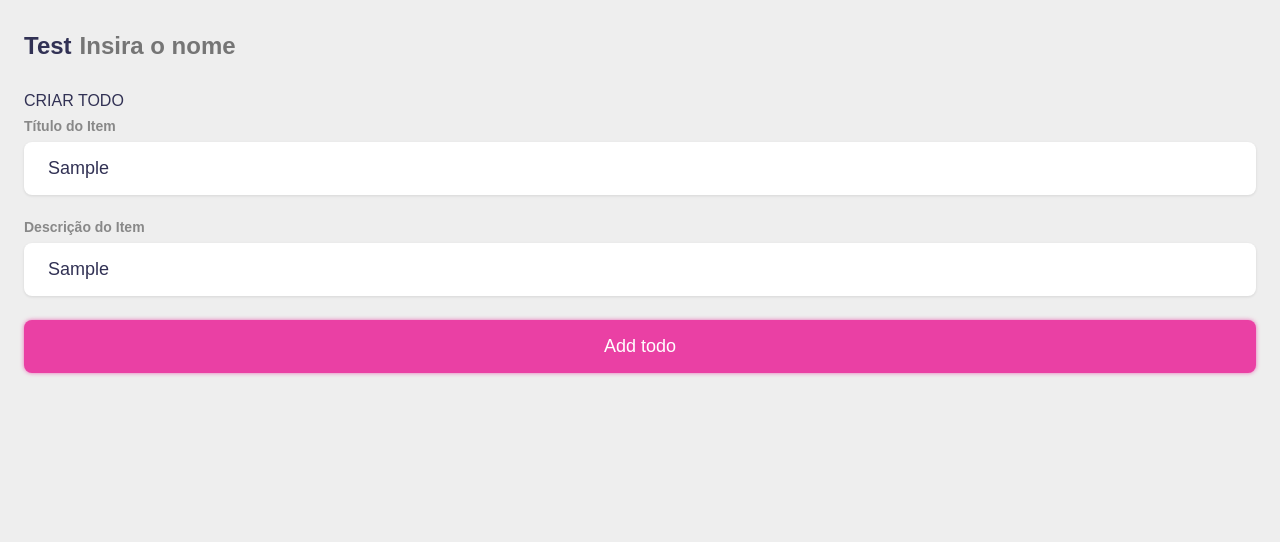
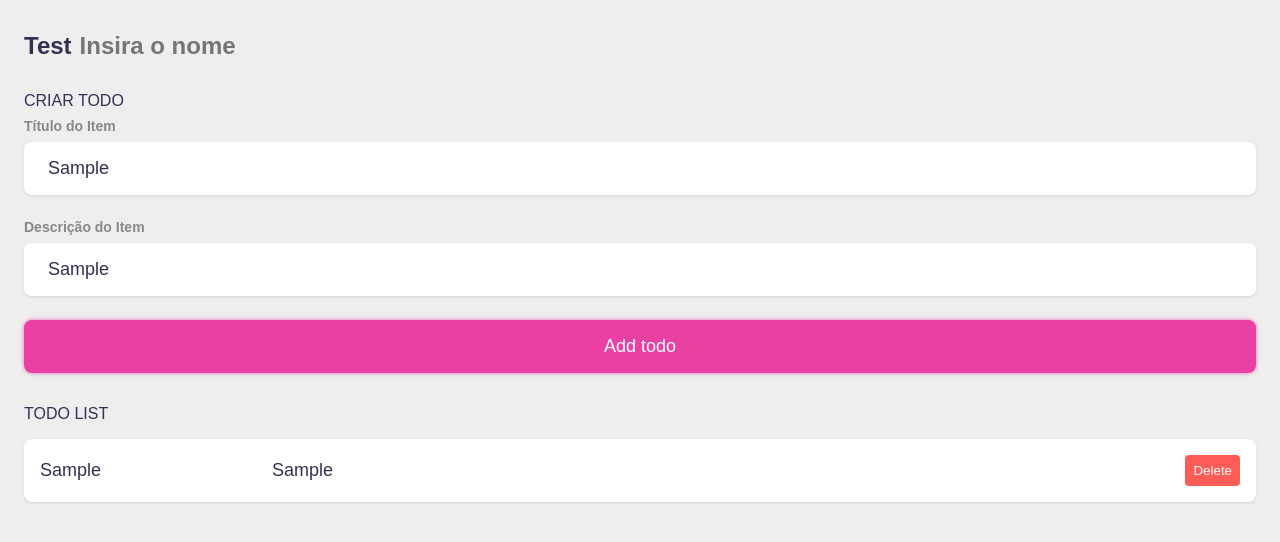
Before and after one commit to macamp0s/npi-todo, a Vue app in the folder front-end/: page / in a window 1280 px wide. Both pictures are taken after typing "Sample", "Sample" into the empty fields and a click on the input "Add todo". Shown: the top 542 px of the page. Built offline with nearby package versions, Linux system fonts and the light colour scheme.

Commit message:
added create, delete and read-all

```diff
--- a/front-end/src/App.vue
+++ b/front-end/src/App.vue
@@ -11,10 +11,24 @@ const input_name = ref ('')
 const input_content = ref ('')
 
 const addTodo = () => {
+if (input_content.value.trim()===''||input_name.value.trim()===''){
+  return
+}
+todos.value.push({
+  name:input_name.value,
+  content:input_content.value,
+  done:false,
+  createdAt:new Date().getTime()
+})
+}
 
+const removeTodo = todo =>{
+  todos.value = todos.value.filter(t=> t !== todo)
+}
 
-
-}
+watch(todos, newVal => {
+  localStorage.setItem('todos', JSON.stringify(newVal))
+}, {deep:true})
 
 const todos_asc = computed(() =>todos.value.sort((a, b) =>{
   return b.createdAt - a.createdAt
@@ -26,6 +40,7 @@ watch(name, (newVal)=>{
 
 onMounted(()=>{
   name.value=localStorage.getItem('name') || ''
+  todos.value=JSON.parse(localStorage.getItem('todos')) || []
 })
 
 </script>
@@ -52,11 +67,31 @@ onMounted(()=>{
       <input
       type="text"
       placeholder="ex: cenoura, batata, brócolis"
-      v-model="input_name"/>
+      v-model="input_content"/>
 
     <input type="submit" value="Add todo"/>
       </form>
     </section>
+    <section class="todo-list">
+      <h3>TODO LIST</h3>
+      <div class="list">
+        <div v-for="todo in todos_asc" :class="`todo-item ${todo.done && `done`}`">
+
+
+          <div class="todo-content">
+            <input type="text" v-model="todo.name" />
+            <input type="text" v-model="todo.content" />
+          </div>
+
+          <div class="actions">
+            <button class="delete" @click="removeTodo(todo)">Delete</button>
+          </div>
+        </div>
+      </div>
+
+
+    </section>
+
    </main>
   </div>
 
```
